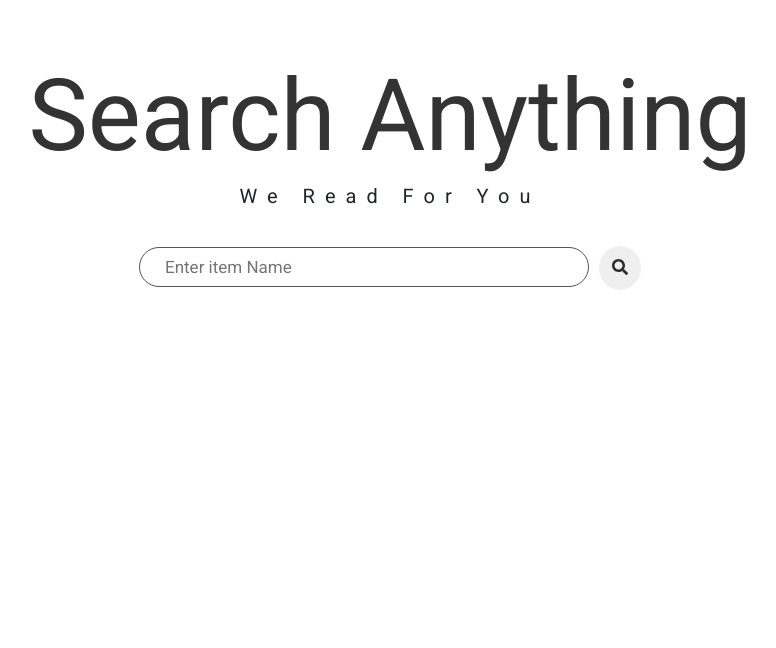
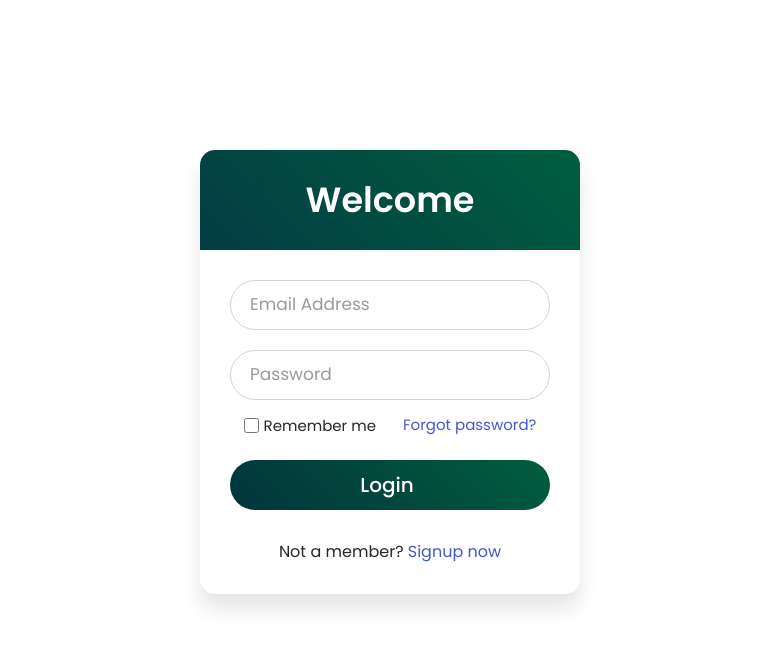
Before and after one commit to lkmSasanga/fas-web-app, a React (Create React App) app: page / in a window 1280 px wide. Shown: the top 648 px of the page, without its empty margins (250-1026 px from the left). Built offline with nearby package versions, Linux system fonts and the light colour scheme.

Commit message:
login activated

```diff
--- a/src/App.js
+++ b/src/App.js
@@ -12,8 +12,8 @@ class App extends Component{
                 <Route>
                     <div className="App">
                             <Switch>
-                                {/*<Route path="/" component={Login}/>*/}
-                                <Route path="/" component={InputControl}/>
+                                <Route path="/" component={Login}/>
+                                <Route path="/search" component={InputControl}/>
                             </Switch>
                     </div>
                 </Route>
```
Also changed, not shown: 1 other file (tests, documents, lock files or other folders).
